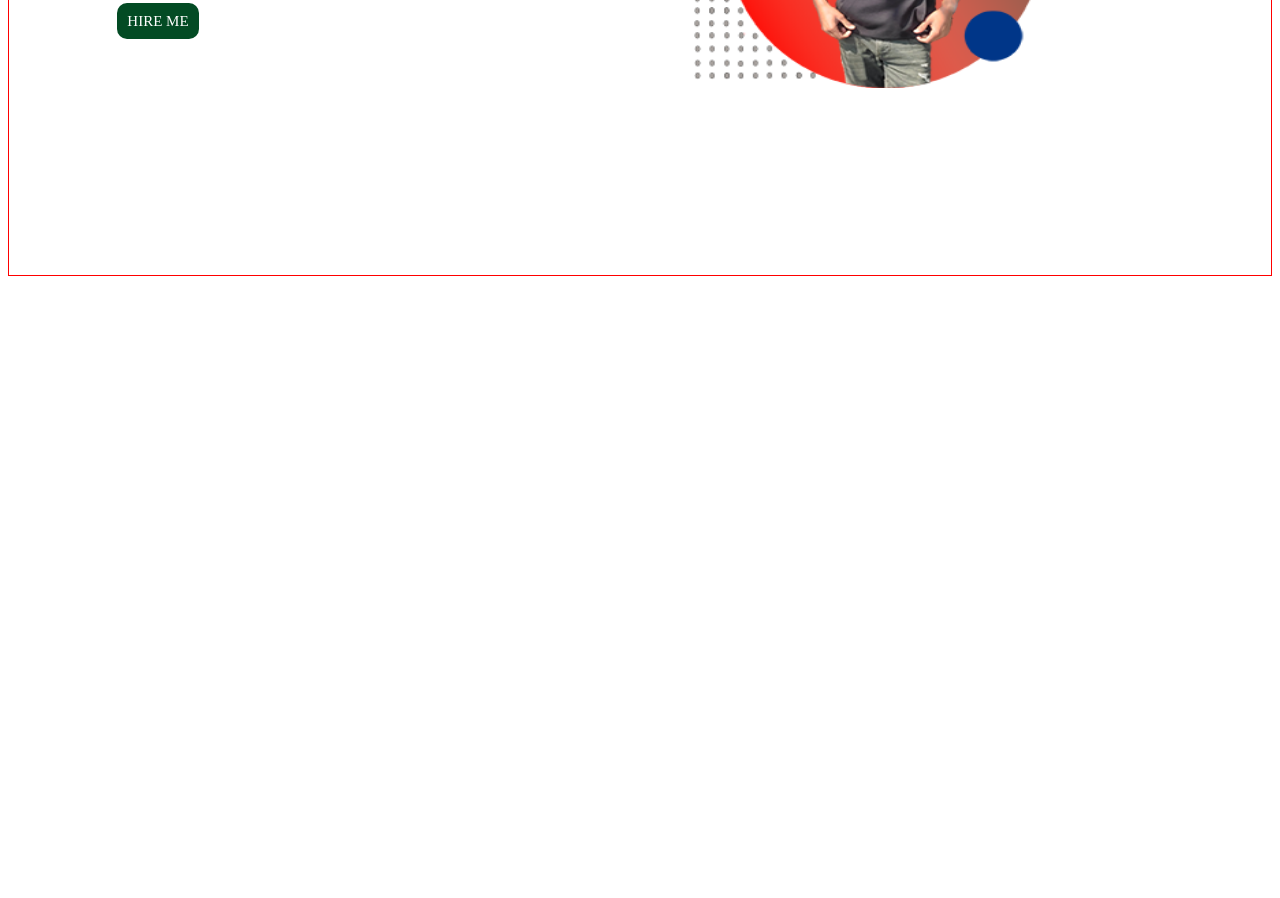
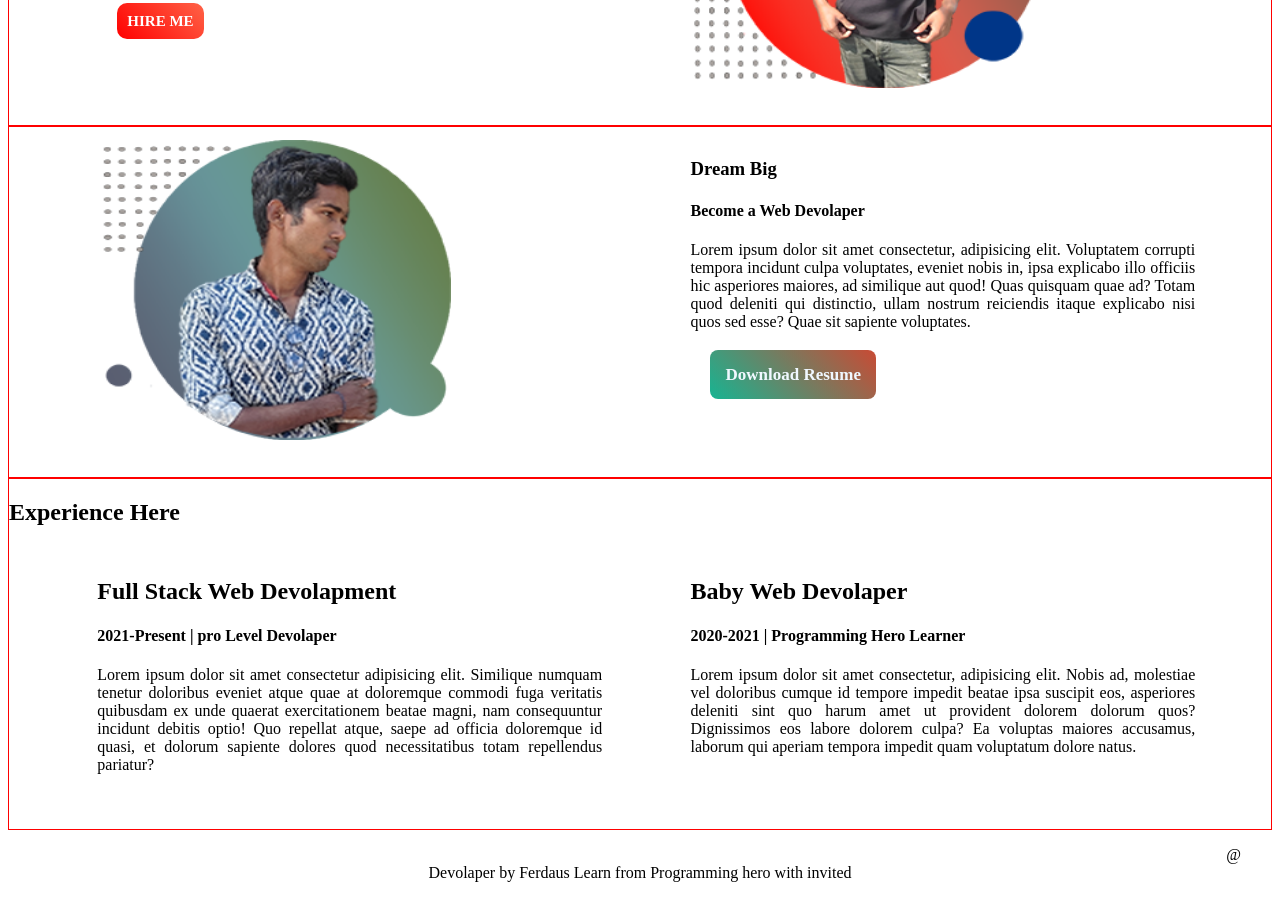
Before and after one commit to ferdaus444/1st-portfolio, a plain HTML site: page index.html in a window 1280 px wide. Shown: the part 234-1132 px from the top of the page. Before the commit the page ends 800 px from the top, so only its background shows below. Drawn offline with Linux system fonts and the light colour scheme.

Commit message:
full setup html update

```diff
--- a/index.html
+++ b/index.html
@@ -5,8 +5,6 @@
     <meta http-equiv="X-UA-Compatible" content="IE=edge">
     <meta name="viewport" content="width=device-width, initial-scale=1.0">
     <title>My personal portfolio</title>
-
-
     <link rel="stylesheet" href="style.css">
 </head>
 <body>
@@ -16,17 +14,35 @@
             <h2><span class="name">Ferdaus</span> world<h2>
             <h3>Build a professional Web Site</h3>
             <p>Lorem ipsum dolor sit, amet consectetur adipisicing elit. Quos dolore accusantium sapiente ipsum excepturi possimus nesciunt assumenda. Odit quos, magnam amet iure nesciunt reiciendis alias.</p>
-            <a class="hire" href="#">HIRE ME</a>
+            <a class="hire" target="_blank" href="#">HIRE ME</a>
         </div>
         <div class="half-width"><img src="images/Image-01.png" alt="">
         </div>
     </section>
     <section class="topic-02">
-        <div><img src="images/Image-background-02 copy.png" alt=""></div>
-        <div>
-            <p>Lorem ipsum dolor sit amet consectetur, adipisicing elit. Voluptatem corrupti tempora incidunt culpa voluptates, eveniet nobis in, ipsa explicabo illo officiis hic asperiores maiores, ad similique aut quod! Quas quisquam quae ad? Totam quod deleniti qui distinctio, ullam nostrum reiciendis itaque explicabo nisi quos sed esse? Quae sit sapiente voluptates.</p>
+        <div class="half-width"><img src="images/Image-background-02 copy.png" alt=""></div>
+        <div class="half-width">
+            <h3>Dream Big</h3>
+            <h4>Become a Web Devolaper</h4>
+            <p>Lorem ipsum dolor sit amet consectetur, adipisicing elit. Voluptatem corrupti tempora incidunt culpa voluptates, eveniet nobis in, ipsa explicabo illo officiis hic asperiores maiores, ad similique aut quod! Quas quisquam quae ad? Totam quod deleniti qui distinctio, ullam nostrum reiciendis itaque explicabo nisi quos sed esse? Quae sit sapiente voluptates.</p><br>
+            <a class="resume" href="#">Download Resume</a>
         </div>
-
     </section>
+    <section class="topic-03">
+        <h2>Experience Here</h2>
+        <div class="half-width">
+            <h1>Full Stack Web Devolapment</h1>
+            <h4>2021-Present | pro Level Devolaper</h4>
+            <p>Lorem ipsum dolor sit amet consectetur adipisicing elit. Similique numquam tenetur doloribus eveniet atque quae at doloremque commodi fuga veritatis quibusdam ex unde quaerat exercitationem beatae magni, nam consequuntur incidunt debitis optio! Quo repellat atque, saepe ad officia doloremque id quasi, et dolorum sapiente dolores quod necessitatibus totam repellendus pariatur?</p>
+        </div>
+        <div class="half-width">
+            <h1>Baby Web Devolaper</h1>
+            <h4>2020-2021 | Programming Hero Learner</h4>
+            <p>Lorem ipsum dolor sit amet consectetur, adipisicing elit. Nobis ad, molestiae vel doloribus cumque id tempore impedit beatae ipsa suscipit eos, asperiores deleniti sint quo harum amet ut provident dolorem dolorum quos? Dignissimos eos labore dolorem culpa? Ea voluptas maiores accusamus, laborum qui aperiam tempora impedit quam voluptatum dolore natus.</p>
+        </div>
+    </section>
+    <footer>
+        <p>@ Devolaper by Ferdaus Learn from Programming hero with invited</p>
+    </footer>
 </body>
 </html>
--- a/style.css
+++ b/style.css
@@ -15,6 +15,7 @@ body{
     margin-left: 5%;
     margin-top: 1%;
     padding-left: 2%;
+    text-align: justify;
 
 }
 .half-width img{
@@ -22,10 +23,10 @@ body{
     height: 100%;
 }
 section {
-    height: 500px;
+    height: 350px;
 }
 .topic-1 {
-    background-image: url(images/background.png);
+    background-image: url("images/background.png");
 }
 .hire {
     margin: 20px ;
@@ -34,8 +35,28 @@ section {
     text-decoration: none;
     font-size: 15px;
     color: rgb(255, 255, 255);
-    background-color: rgb(3, 75, 36);
+    background-image: linear-gradient(45deg, red, tomato);
+    font-weight: 800;
 }
-.topic-02 {
-    display: none;
+.resume {
+    font-weight: 900;
+    margin-top: 35px;
+    margin-left: 20px;
+    padding: 15px;
+    font-size: 17px;
+	background-image: linear-gradient(45deg, rgb(23, 180, 146), rgba(190, 39, 12, 0.836));
+    border-radius: 8px;
+    color: aliceblue;
+    text-decoration: none;
+}/*
+section {
+background-image: url("images/background.png");
+background-repeat: no-repeat;
+background-size:cover;
+border-image-slice: 1;
+background-color: antiquewhite;
+}*/
+footer {
+    text-align: center;
+
 }
```
